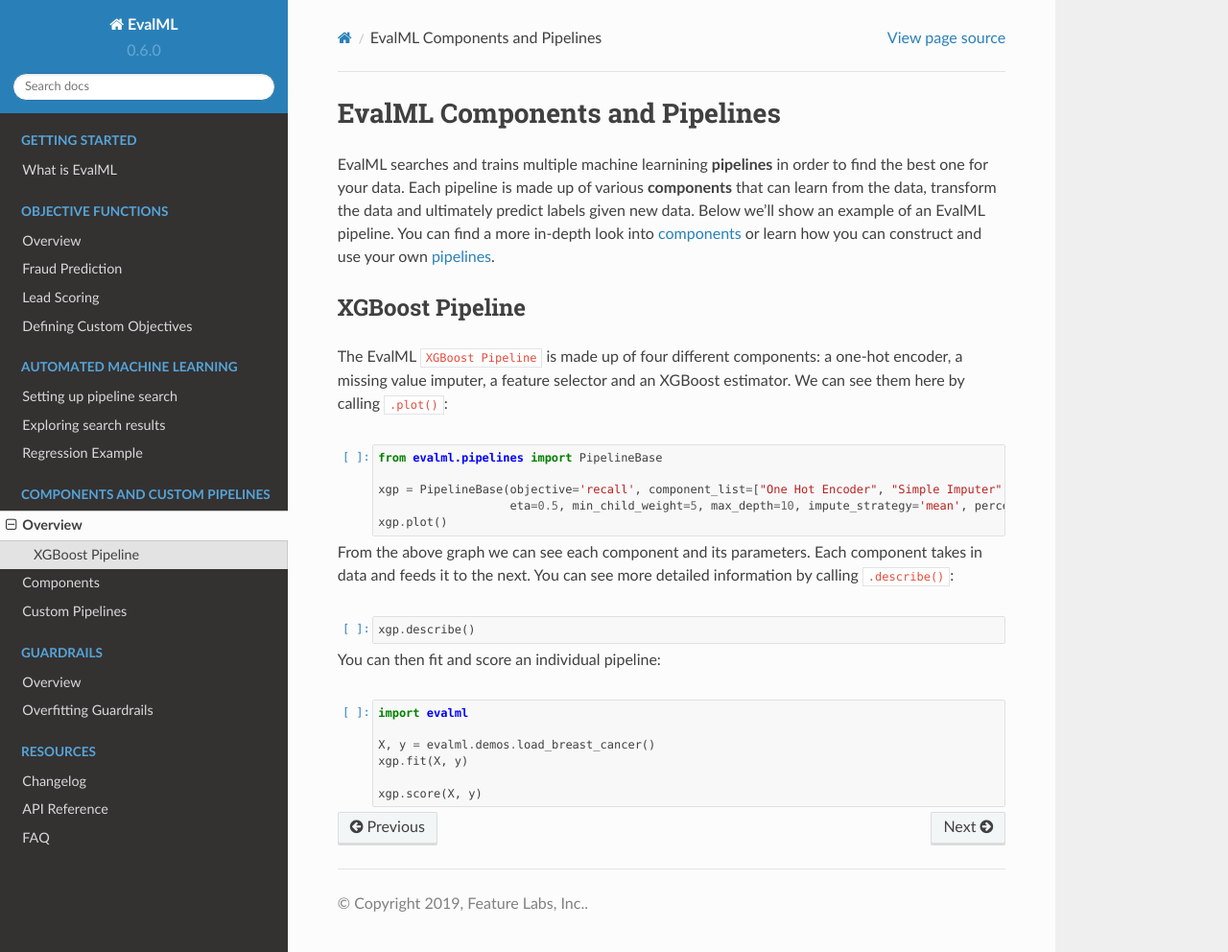
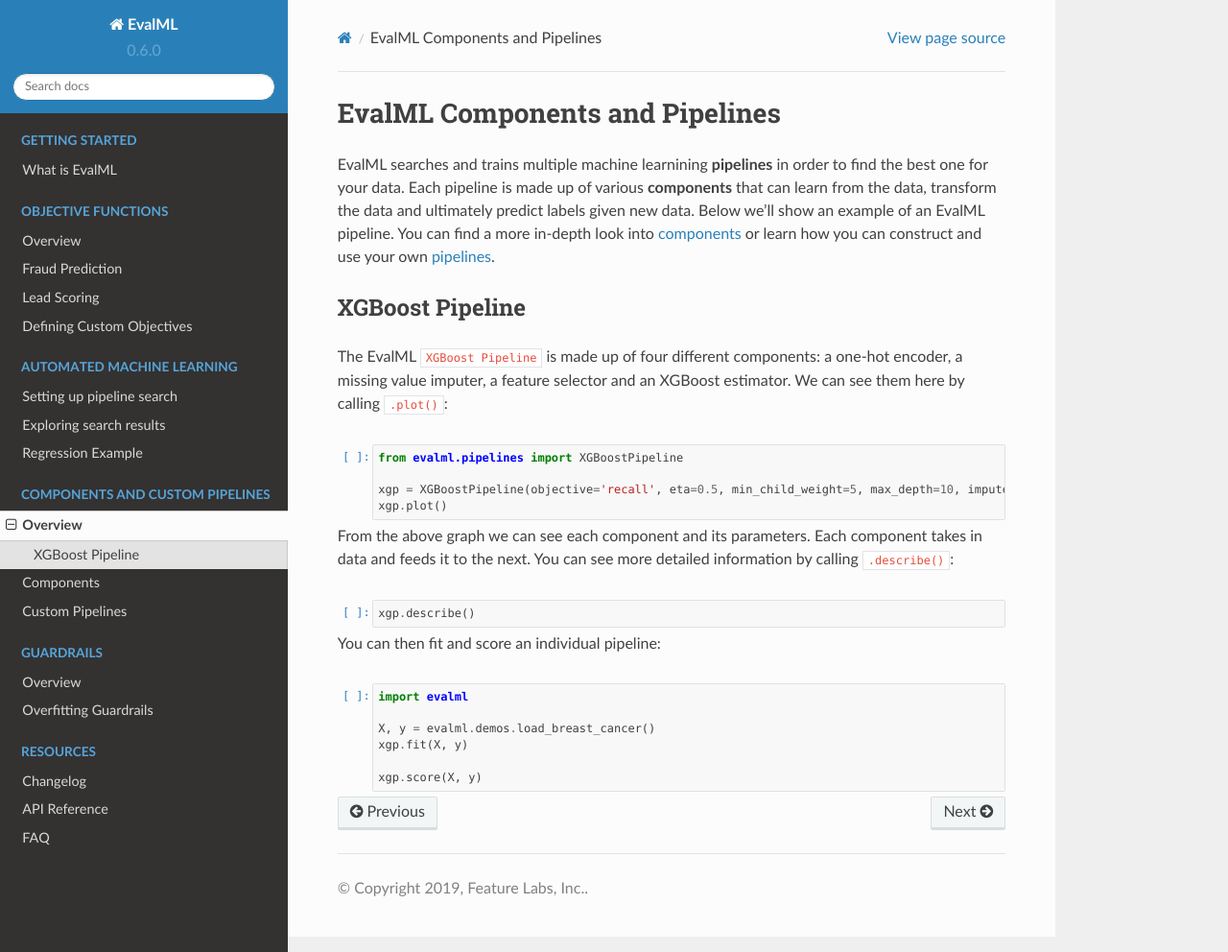
Before and after one commit to alteryx/evalml, a Sphinx documentation site: the page built from docs/source/pipelines/overview.ipynb, in a window 1280 px wide and 992 px high. Shown: the whole window at 96% size. Built offline with Sphinx 7.4.7 and the Read the Docs theme 2.0.0, drawn with Linux system fonts in a browser that asks for light colours; comment, search, counter and statistics services are not loaded.

Commit message:
Revert "Update docs for removing pipelines"
This reverts commit c0592f3bc5c04775bf3e4a06fabad61278b9b340.

```diff
--- a/docs/source/api_reference.rst
+++ b/docs/source/api_reference.rst
@@ -125,6 +125,12 @@
     :nosignatures:
 
     PipelineBase
+    RFClassificationPipeline
+    XGBoostPipeline
+    LogisticRegressionPipeline
+    RFRegressionPipeline
+    LinearRegressionPipeline
+
 
 Plotting
 ~~~~~~~~
```
Also changed, not shown: docs/source/pipelines/overview.ipynb.
